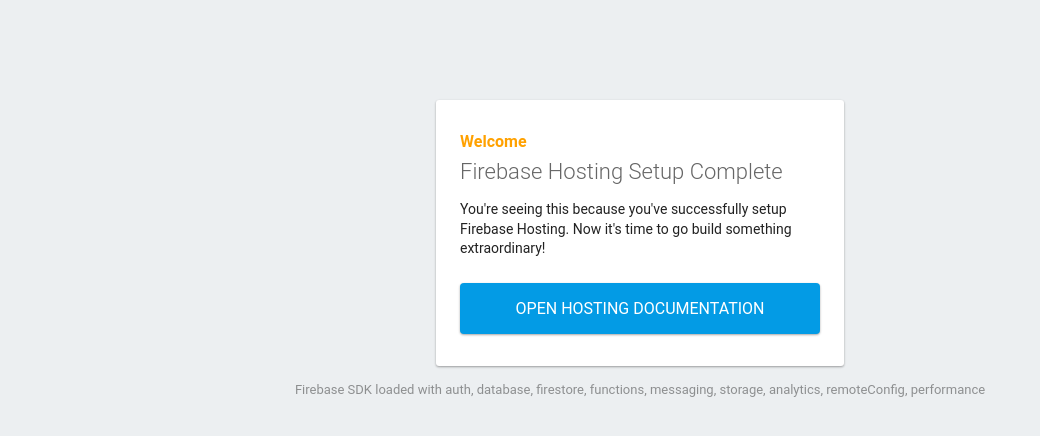
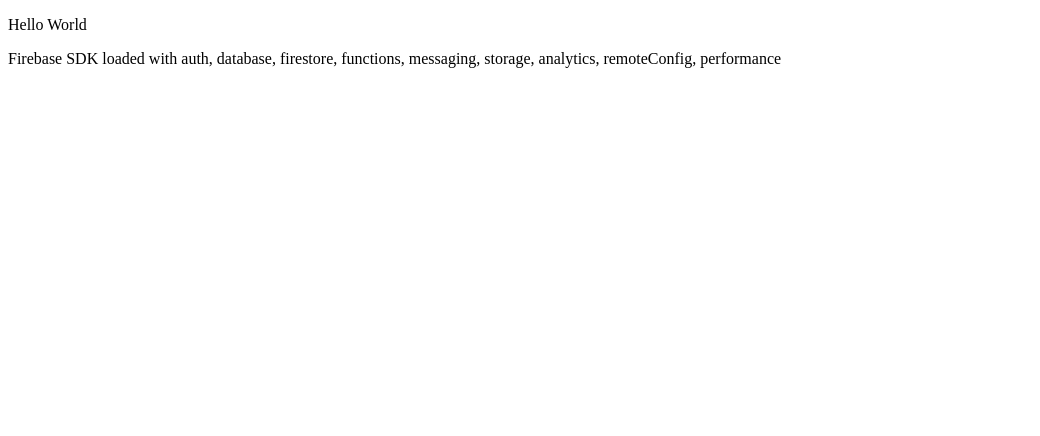
Before and after one commit to baguspangestu/kaltan, a plain HTML site: page public/index.html in a window 1280 px wide. Shown: the whole page, without its empty margins (0-1040 px from the left). Drawn offline with Linux system fonts and the light colour scheme; some packages are replaced by stand-ins of ours.

Commit message:
Update index.html

```diff
--- a/public/index.html
+++ b/public/index.html
@@ -24,89 +24,10 @@
     -->
   <script defer src="/__/firebase/init.js?useEmulator=true"></script>
 
-  <style media="screen">
-    body {
-      background: #ECEFF1;
-      color: rgba(0, 0, 0, 0.87);
-      font-family: Roboto, Helvetica, Arial, sans-serif;
-      margin: 0;
-      padding: 0;
-    }
-
-    #message {
-      background: white;
-      max-width: 360px;
-      margin: 100px auto 16px;
-      padding: 32px 24px;
-      border-radius: 3px;
-    }
-
-    #message h2 {
-      color: #ffa100;
-      font-weight: bold;
-      font-size: 16px;
-      margin: 0 0 8px;
-    }
-
-    #message h1 {
-      font-size: 22px;
-      font-weight: 300;
-      color: rgba(0, 0, 0, 0.6);
-      margin: 0 0 16px;
-    }
-
-    #message p {
-      line-height: 140%;
-      margin: 16px 0 24px;
-      font-size: 14px;
-    }
-
-    #message a {
-      display: block;
-      text-align: center;
-      background: #039be5;
-      text-transform: uppercase;
-      text-decoration: none;
-      color: white;
-      padding: 16px;
-      border-radius: 4px;
-    }
-
-    #message,
-    #message a {
-      box-shadow: 0 1px 3px rgba(0, 0, 0, 0.12), 0 1px 2px rgba(0, 0, 0, 0.24);
-    }
-
-    #load {
-      color: rgba(0, 0, 0, 0.4);
-      text-align: center;
-      font-size: 13px;
-    }
-
-    @media (max-width: 600px) {
-
-      body,
-      #message {
-        margin-top: 0;
-        background: white;
-        box-shadow: none;
-      }
-
-      body {
-        border-top: 16px solid #ffa100;
-      }
-    }
-  </style>
 </head>
 
 <body>
-  <div id="message">
-    <h2>Welcome</h2>
-    <h1>Firebase Hosting Setup Complete</h1>
-    <p>You're seeing this because you've successfully setup Firebase Hosting. Now it's time to go build something
-      extraordinary!</p>
-    <a target="_blank" href="https://firebase.google.com/docs/hosting/">Open Hosting Documentation</a>
-  </div>
+  <p>Hello World</p>
   <p id="load">Firebase SDK Loading&hellip;</p>
 
   <script>
```
